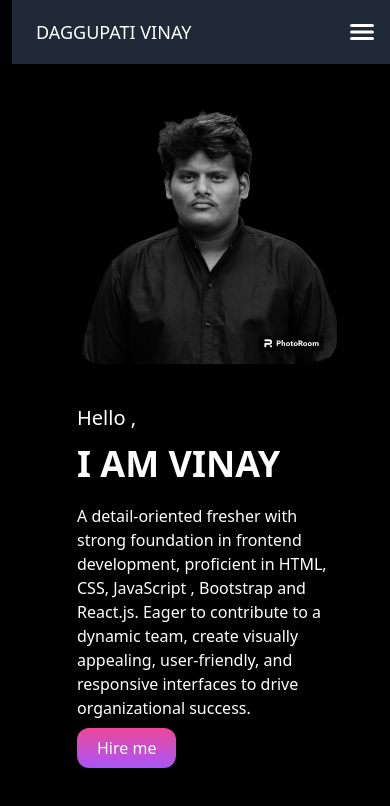
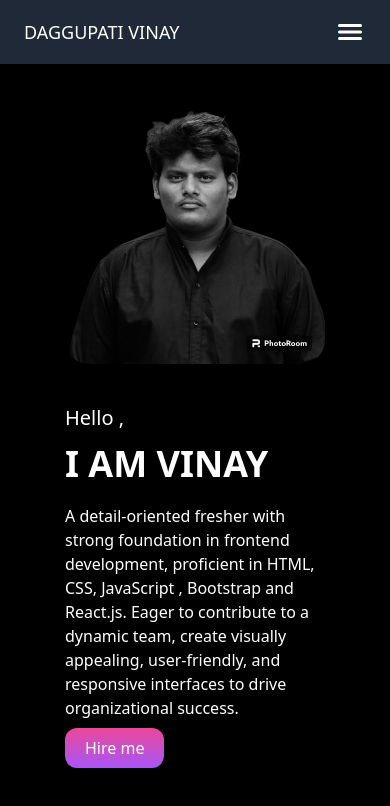
Before and after one commit to vinaykumardag1/portfolio-website, a React (Vite) app: page / in a window 390 px wide. Shown: the top 806 px of the page. Built offline with nearby package versions, Linux system fonts and the light colour scheme.

Commit message:
container chaneg

```diff
--- a/src/App.jsx
+++ b/src/App.jsx
@@ -7,7 +7,7 @@ import Project from './pages/Project'
 import Contact from './pages/Contact'
 const App = () => {
   return (
-    <div className='container mx-3 md:mx-24'>
+    <div className='container mx-0 md:mx-24'>
       <Navbar/>
       <Routes>
         <Route path='/' element={<Banner/>}/>
```
